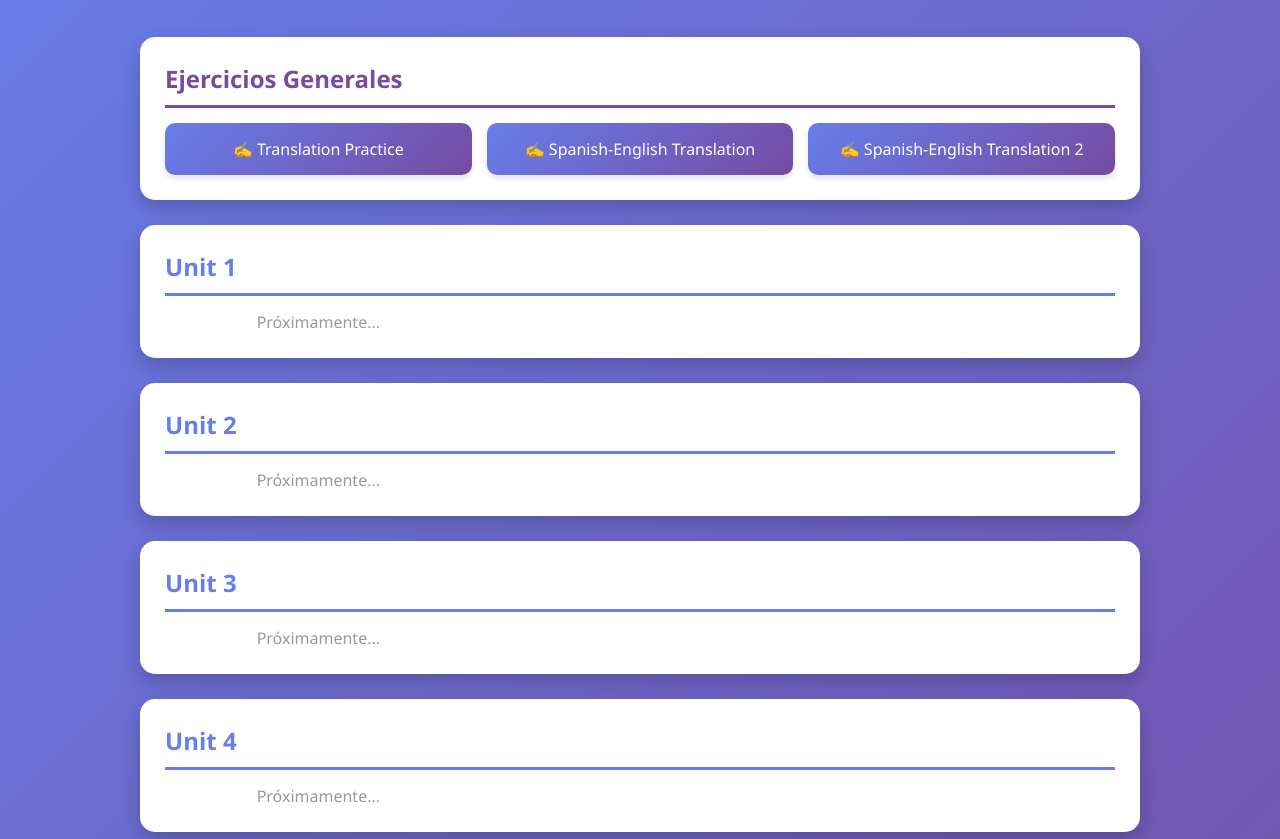
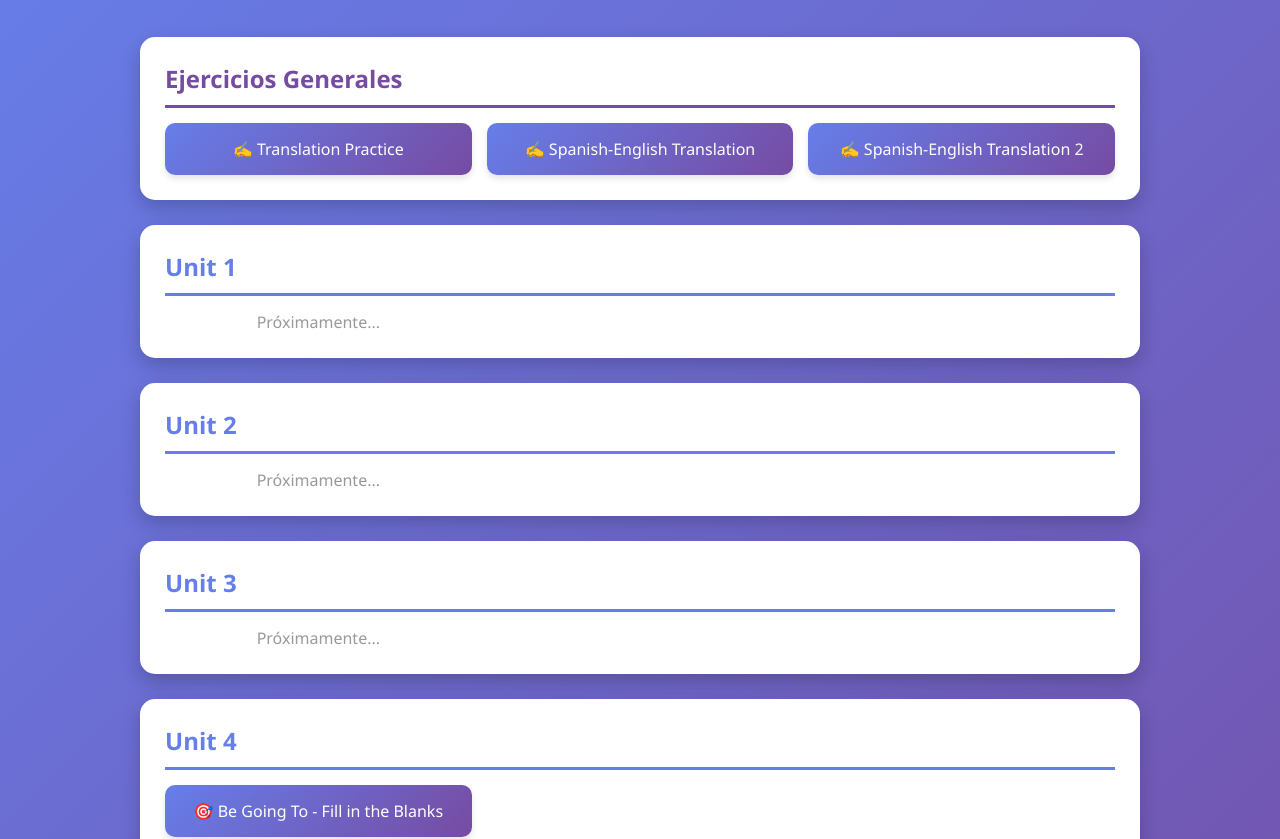
Before and after one commit to ilopetegi/DBH2, a plain HTML site: page index.html in a window 1280 px wide. Shown: the part 115-954 px from the top of the page. Drawn offline with Linux system fonts and the light colour scheme.

Commit message:
Add be going to exercise link to Unit 4 in index

```diff
--- a/index.html
+++ b/index.html
@@ -132,7 +132,7 @@
             <h2 class="unit-title">Unit 4</h2>
             <div class="exercise-list">
                 <!-- Añade aquí los ejercicios de la Unit 4 -->
-                <p style="color: #999; text-align: center;">Próximamente...</p>
+            <a href="unit4/begoingto.html" class="exercise-link">🎯 Be Going To - Fill in the Blanks</a>
             </div>
         </div>
 
```
